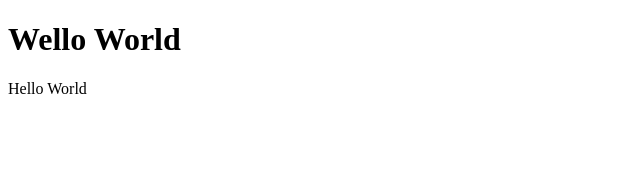
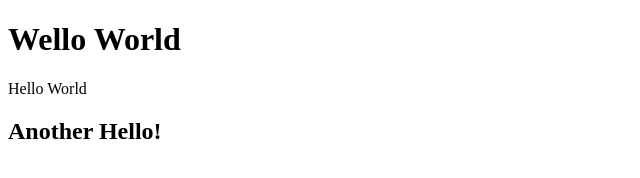
Before and after one commit to v-konstantinov-DevOps/git-learn, a plain HTML site: page index.html in a window 1280 px wide. Shown: the whole page, without its empty margins (0-640 px from the left). Drawn offline with Linux system fonts and the light colour scheme.

Commit message:
Add another line of code

```diff
--- a/index.html
+++ b/index.html
@@ -8,5 +8,8 @@
 <body>
     <h1>Wello World</h1>
     <p>Hello World</p>
+
+    <h2>Another Hello!</h2>
+
 </body>
 </html>
```
